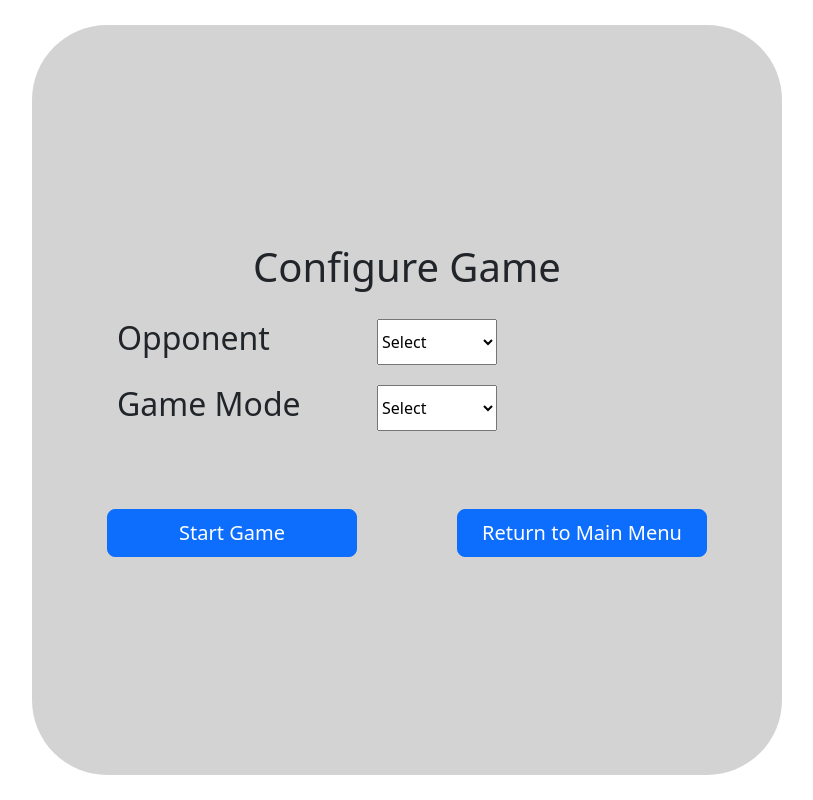
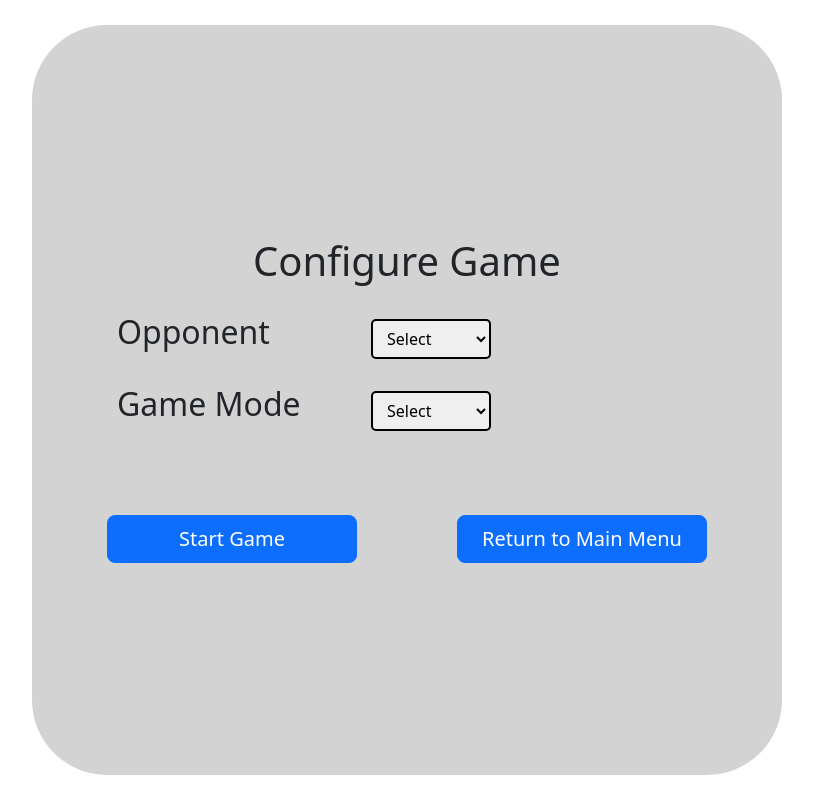
Before and after one commit to dzellmer/cheSSUI, a React (Create React App) app: page /game-options in a window 1280 px wide. Shown: the whole page, without its empty margins (233-1046 px from the left). Built offline with nearby package versions, Linux system fonts and the light colour scheme.

Commit message:
Two-player fog of war

```diff
--- a/src/App.css
+++ b/src/App.css
@@ -117,6 +117,14 @@ h2 {
   color: white;
 }
 
+.option-selector {
+  border-radius: 5px;
+  border: 2px solid;
+  color: black;
+  padding: 6px 10px;
+  margin: 6px;
+}
+
 #puzzle-selection {
   display: flex;
   overflow: scroll;
--- a/src/containers/GamePage/GamePage.js
+++ b/src/containers/GamePage/GamePage.js
@@ -16,15 +16,15 @@ export default function GamePage(props) {
         return self.indexOf(value) === index;
     }
 
-    const setVisibility = (moves) => {
-        if (props.gameMode === "Fog of War" && props.opponent === "Computer") {
+    const setVisibility = (moves = [], color = "") => {
+        if (props.gameMode === "Fog of War") {
 
             mirrorChessObj.load(chessObj.fen());
 
             let visibleSpaces = moves.map(m => m.slice(-2));
             chessObj.board().forEach(row => {
                 row.forEach(col => {
-                    if (col !== null && col.color === 'w') {
+                    if (col !== null && col.color === color) {
                         visibleSpaces.push(col.square)
                     }
                 })
@@ -58,16 +58,14 @@ export default function GamePage(props) {
                     if (moves.length > 0) {
                         const computerMove = moves[Math.floor(Math.random() * moves.length)];
                         chessObj.move(computerMove);
-                        console.log("SETTING VISIBILITY")
-                        setVisibility(chessObj.moves());
+                        setVisibility(chessObj.moves(), 'w');
                     }
                 }, 300);
-                console.log("SETTING POSITION")
-                setVisibility(chessObj.moves());
-                // setPosition(chessObj.fen());
+                setVisibility(chessObj.moves(), 'w');
             }
         } else {
-            setPosition(chessObj.fen());
+            if (chessObj.move(move))
+                setVisibility(chessObj.moves(), chessObj.turn());
         }
     }
 
```
